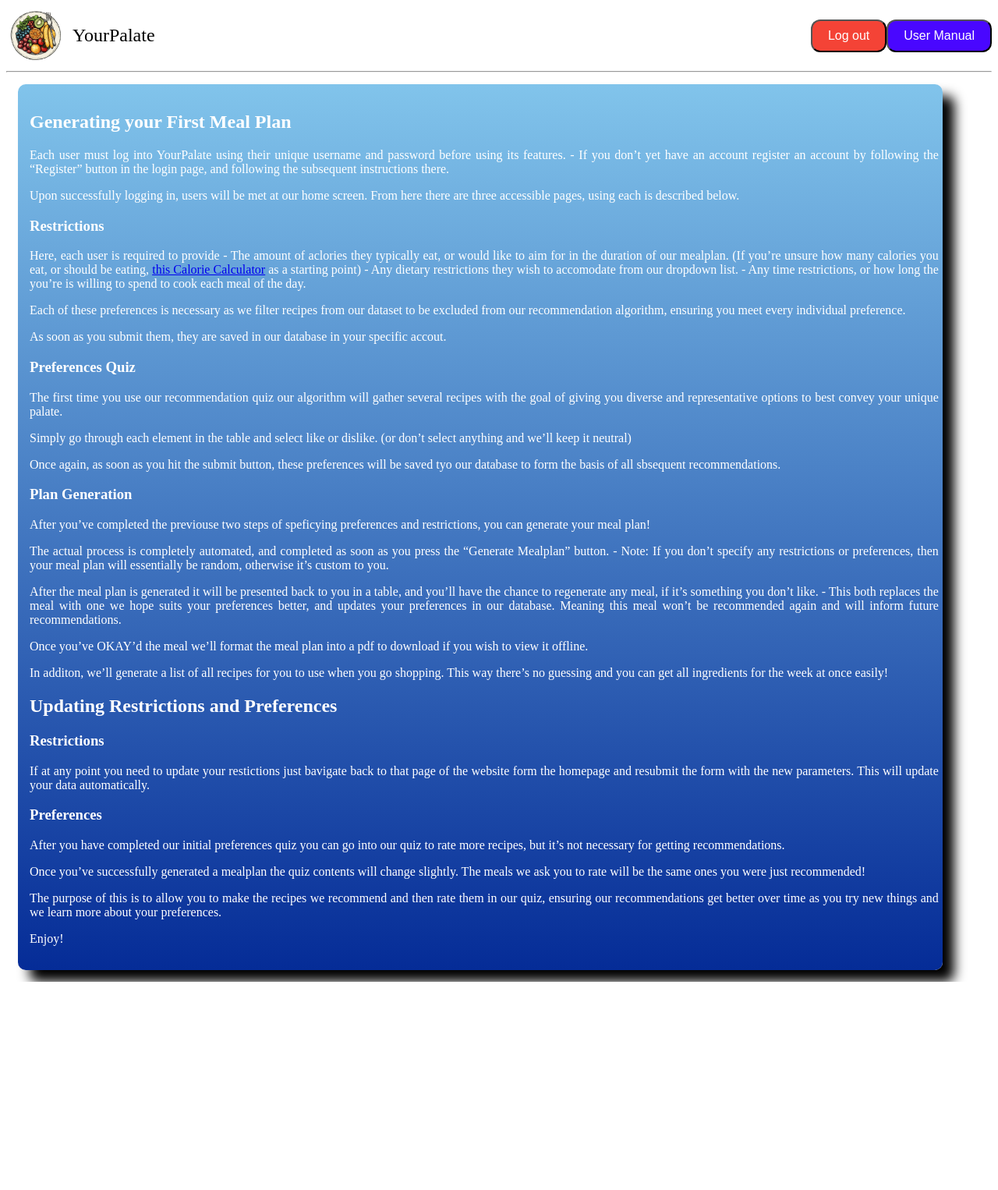
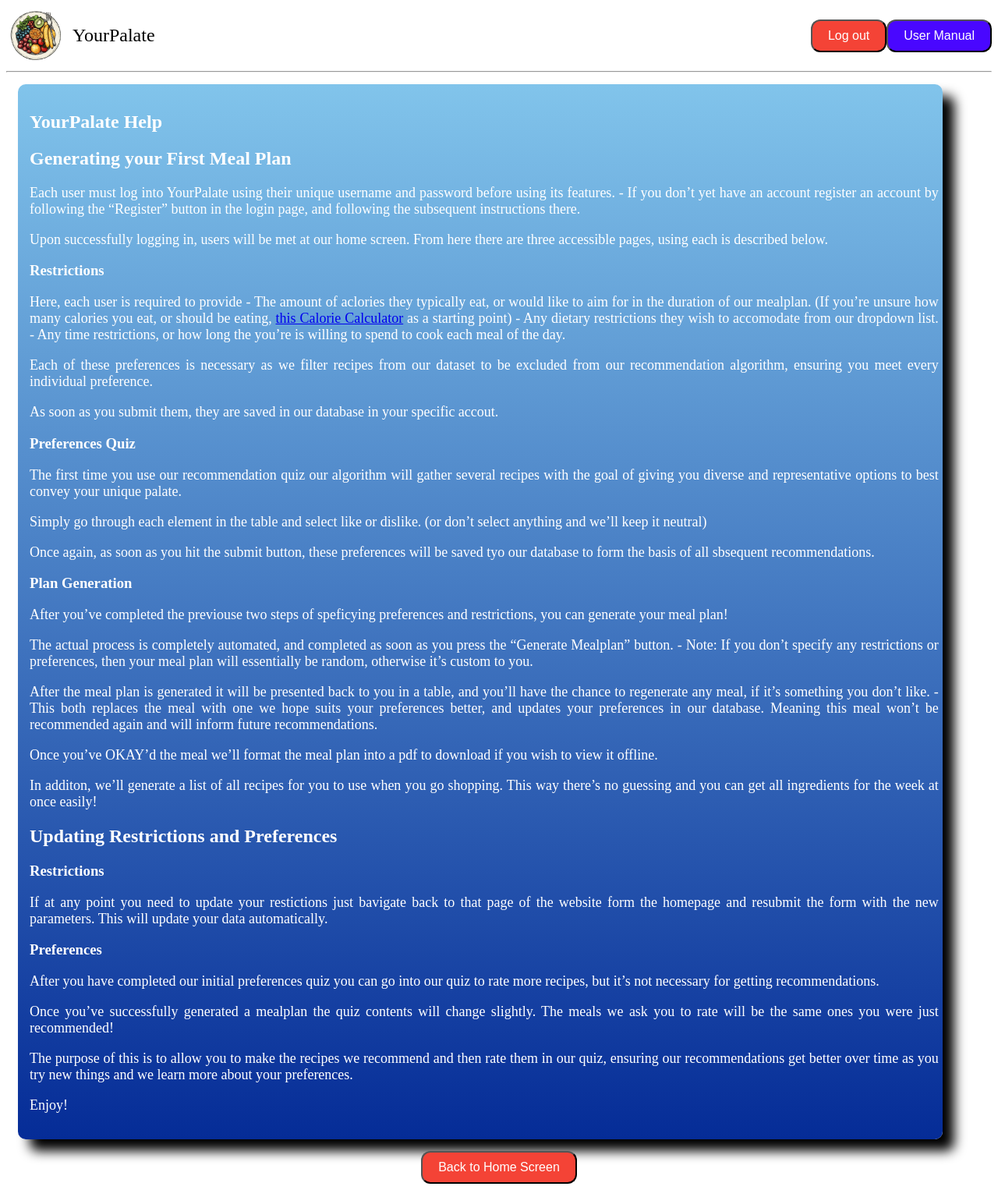
Before and after one commit to bitNathan/YourPalate, a Django app: template src/web_design/sample_site/templates/help.html in a window 1280 px wide. Shown: the whole page at 78% size. Before the commit the page ends 1259 px from the top, so only its background shows below. Run offline with Django 4.2, Linux system fonts and the light colour scheme; the template is opened without the code that fills it, so the values that code supplies are empty.

Commit message:
added page navigation

```diff
--- a/src/web_design/sample_site/templates/help.html
+++ b/src/web_design/sample_site/templates/help.html
@@ -1,10 +1,14 @@
 {% include 'logobar.html' %}
 {% load static %}
 <link rel="stylesheet" href="{% static 'styles/style.css' %}">
-
-
+<title>Help</title>
 <section class="home">
-
+<style>
+    p {
+        font-size: 18px;
+    }
+</style>
+<h1 id="yourpalate-help">YourPalate Help</h1>
 <h2 id="generating-your-first-meal-plan">Generating your First Meal Plan</h2>
     <p>
         Each user must log into YourPalate using their unique username and password before using its features. - If you don’t yet have an account register an account by following the “Register” button in the login page, and following the subsequent instructions there.
@@ -73,3 +77,9 @@
         Enjoy!
     </p>
 </section>
+
+<div style="text-align: center;">
+    <button type="button" onclick="location.href='/YourPalate/home/'" style="border-radius: 12px; padding: 10px 20px; background-color: #f44336; color: white; font-size: 16px;">
+        Back to Home Screen
+    </button>
+</div>
```
Also changed, not shown: src/web_design/sample_site/db.sqlite3.
